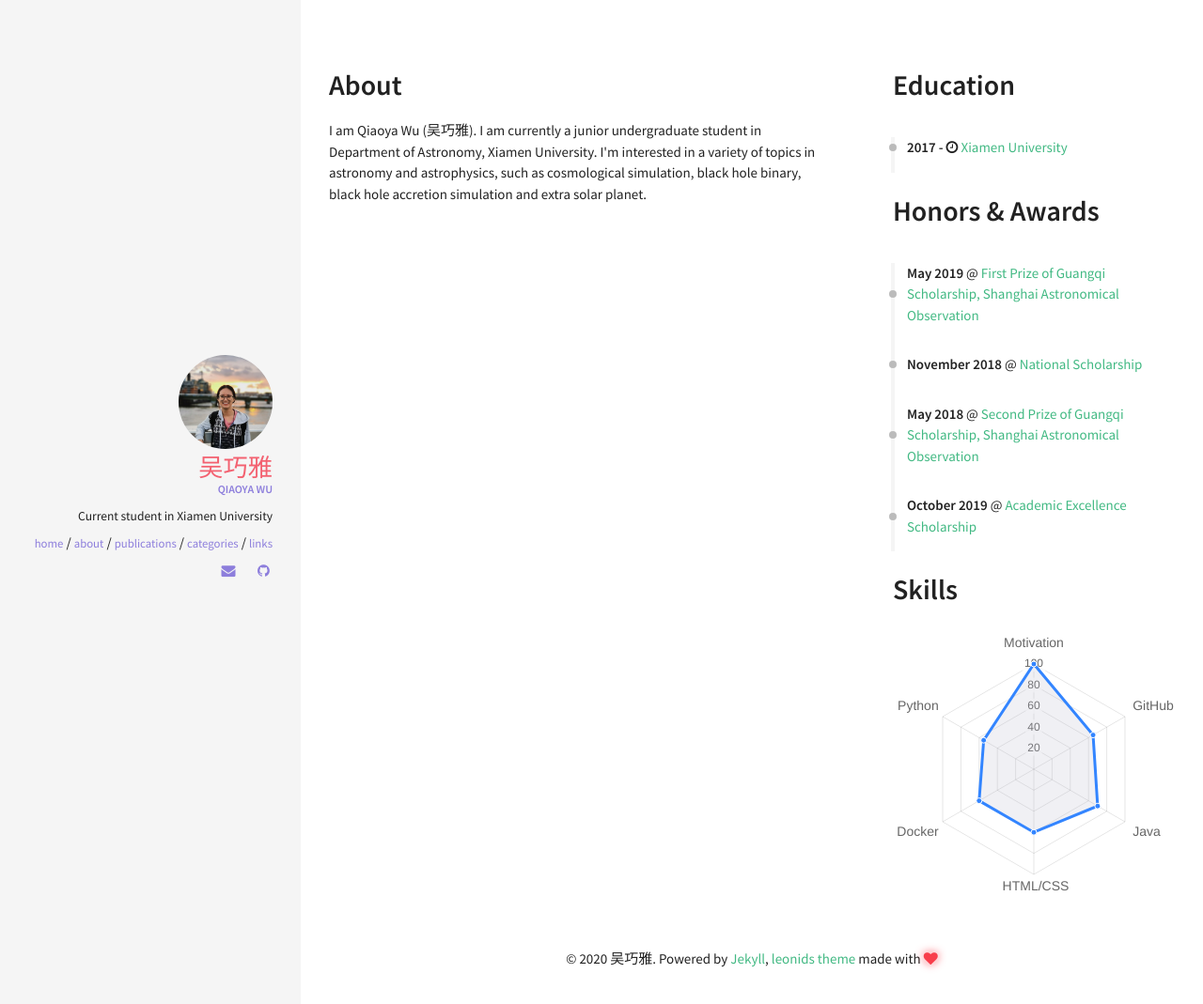
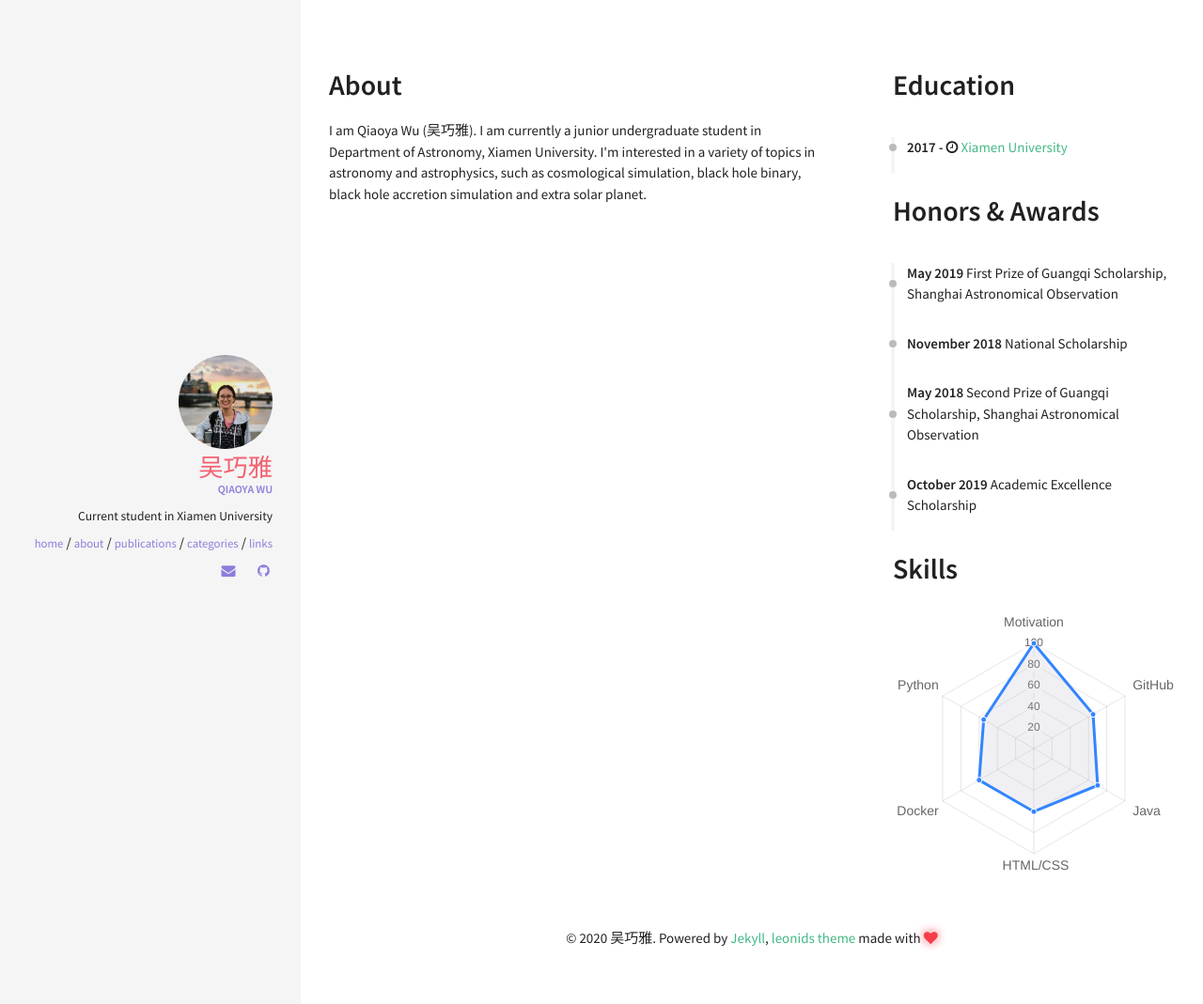
Before and after one commit to QiaoyaWu/qiaoyawu.github.io, a Jekyll site: the page built from about.html, in a window 1280 px wide. Shown: the top 1069 px of the page at 94% size. Built offline with Jekyll 4.4.1, drawn with Linux system fonts in a browser that asks for light colours; nearby versions of some CDN libraries.

Commit message:
change about

```diff
--- a/_includes/sections/honors.html
+++ b/_includes/sections/honors.html
@@ -3,7 +3,7 @@
 <div class="archive">
   <div class="timeline" id="timeline">
     {% for career in site.data.index.Honors %}
-          <div class="archive-title"><div class="archive-year"><strong>{{ career.date }}</strong> {{ career.job }} @ <a href="{{ career.link }}">{{ career.name }}</a></div></div>
+          <div class="archive-title"><div class="archive-year"><strong>{{ career.date }}</strong> {{ career.name }}</div></div>
     {% endfor %}
   </div>
 </div>
```
